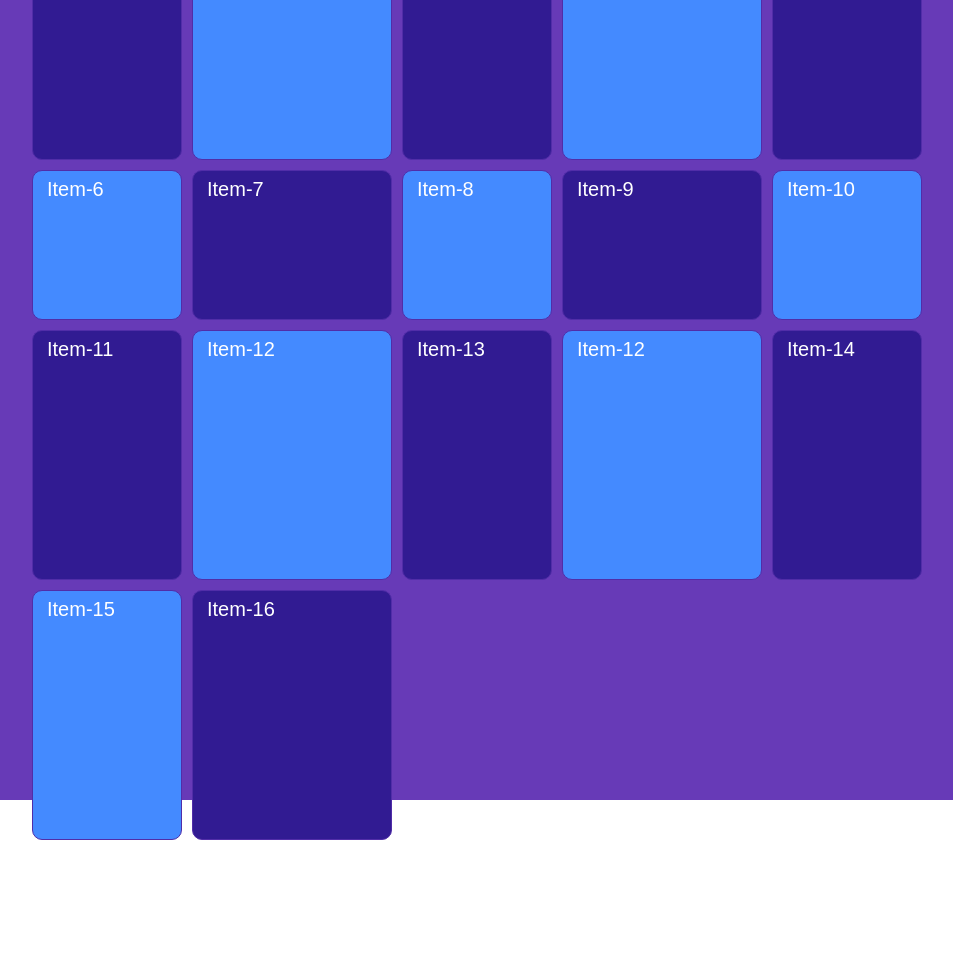
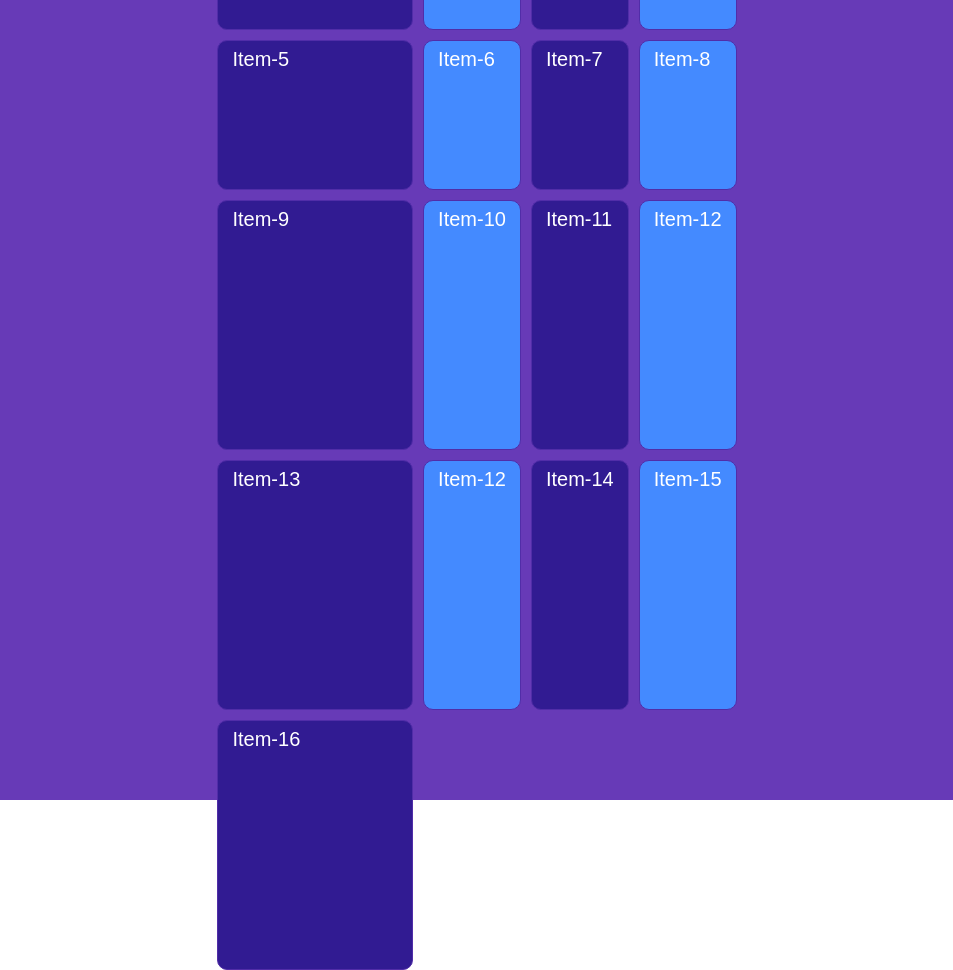
Before and after one commit to zet777/grid-css, a plain HTML site: page index.html in a window 1280 px wide. Shown: the whole page, without its empty margins (163-1116 px from the left). Before the commit the page ends 840 px from the top, so only its background shows below. Drawn offline with Linux system fonts and the light colour scheme.

Commit message:
Сделал колонки резиновами

```diff
--- a/css/main.css
+++ b/css/main.css
@@ -15,9 +15,11 @@ body{
 }
 .grid{
 	display: grid;
-	grid-template-columns: 150px 200px 150px 200px 150px; /*ширина колонок*/
+	grid-template-columns: 2fr 1fr 1fr 1fr; /*резиновые колонки*/
+	/*grid-template-columns: 150px 200px 150px 200px 150px;*/ /*ширина колонок*/
 	grid-template-rows: 200px 150px; /*высота колонок*/
 	grid-auto-rows: 250px; /*дефолтное значение высоты*/
+							/*grid-gap*/
 	grid-column-gap: 10px; /*расстояние между колонками*/
 	grid-row-gap: 10px; /*расстояние между рядами*/
 }
```
